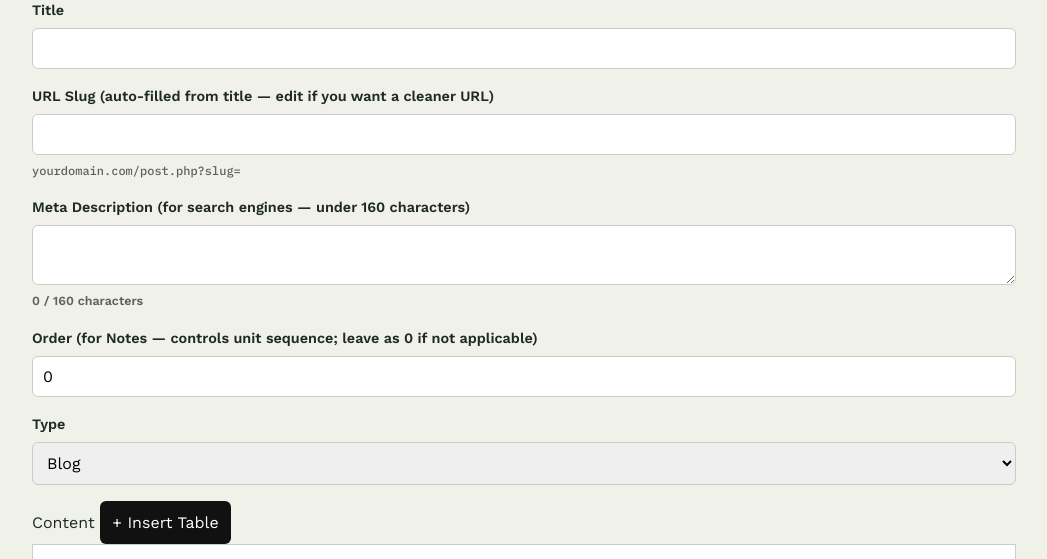
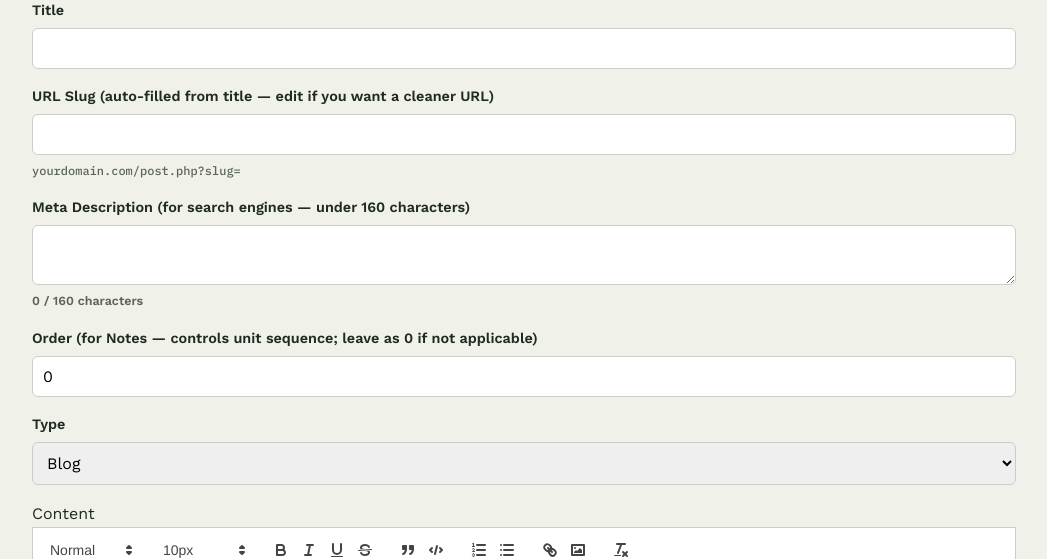
Before and after one commit to notabhishekrai/bcatutor, a PHP site: page /admin/create.php in a window 1280 px wide. Shown: the part 202-761 px from the top of the page, without its empty margins (116-1163 px from the left). Run offline with PHP 8.4, Linux system fonts and the light colour scheme; the visitor is signed in with stand-in values (Sample User, id 1); some libraries are stand-ins or nearby versions.

Commit message:
Revert from quill table insertion

```diff
--- a/admin/create.php
+++ b/admin/create.php
@@ -60,8 +60,6 @@ require __DIR__ . '/../includes/header.php';
 
 <link href="https://cdnjs.cloudflare.com/ajax/libs/quill/1.3.6/quill.snow.css" rel="stylesheet">
 <script src="https://cdnjs.cloudflare.com/ajax/libs/quill/1.3.6/quill.min.js"></script>
-<link href="https://cdn.jsdelivr.net/npm/quill-better-table@1.2.10/dist/quill-better-table.css" rel="stylesheet">
-<script src="https://cdn.jsdelivr.net/npm/quill-better-table@1.2.10/dist/quill-better-table.js"></script>
 
 <?php if ($error): ?>
     <p class="error"><?= htmlspecialchars($error) ?></p>
@@ -111,7 +109,6 @@ require __DIR__ . '/../includes/header.php';
 
     <div class="admin-field">
         <span class="admin-field-label">Content</span>
-        <button type="button" id="insert-table-btn" class="button-secondary">+ Insert Table</button>
         <div id="editor" style="background:#fff; min-height:300px; max-height:500px; overflow-y:auto;"></div>
         <textarea name="content" id="content-input" style="display:none;"><?= htmlspecialchars($_POST['content'] ?? '') ?></textarea>
     </div>
@@ -128,22 +125,9 @@ require __DIR__ . '/../includes/header.php';
     Size.whitelist = ['10px', '12px', '13px', '14px', '16px', '18px', '20px', '24px', '28px', '32px', '36px'];
     Quill.register(Size, true);
 
-    Quill.register({ 'modules/better-table': quillBetterTable }, true);
-
     var quill = new Quill('#editor', {
         theme: 'snow',
         modules: {
-            table: false, // native Quill table format is disabled — better-table replaces it
-            'better-table': {
-                operationMenu: {
-                    items: {
-                        unmergeCells: { text: 'Unmerge cells' }
-                    }
-                }
-            },
-            keyboard: {
-                bindings: quillBetterTable.keyboardBindings
-            },
             toolbar: [
                 [{ header: [2, 3, 4, 5, 6, false] }],
                 [{ size: Size.whitelist }],
@@ -154,14 +138,6 @@ require __DIR__ . '/../includes/header.php';
                 ['clean'],
             ]
         }
-    });
-
-    // Insert table — prompts for size, same pattern as the image alt-text prompt below
-    document.getElementById('insert-table-btn').addEventListener('click', function () {
-        var rows = parseInt(prompt('Number of rows?', '3'), 10);
-        var cols = parseInt(prompt('Number of columns?', '3'), 10);
-        if (!rows || !cols || rows < 1 || cols < 1) return;
-        quill.getModule('better-table').insertTable(rows, cols);
     });
 
 
```
Also changed, not shown: admin/edit.php (+0 -24 lines).
